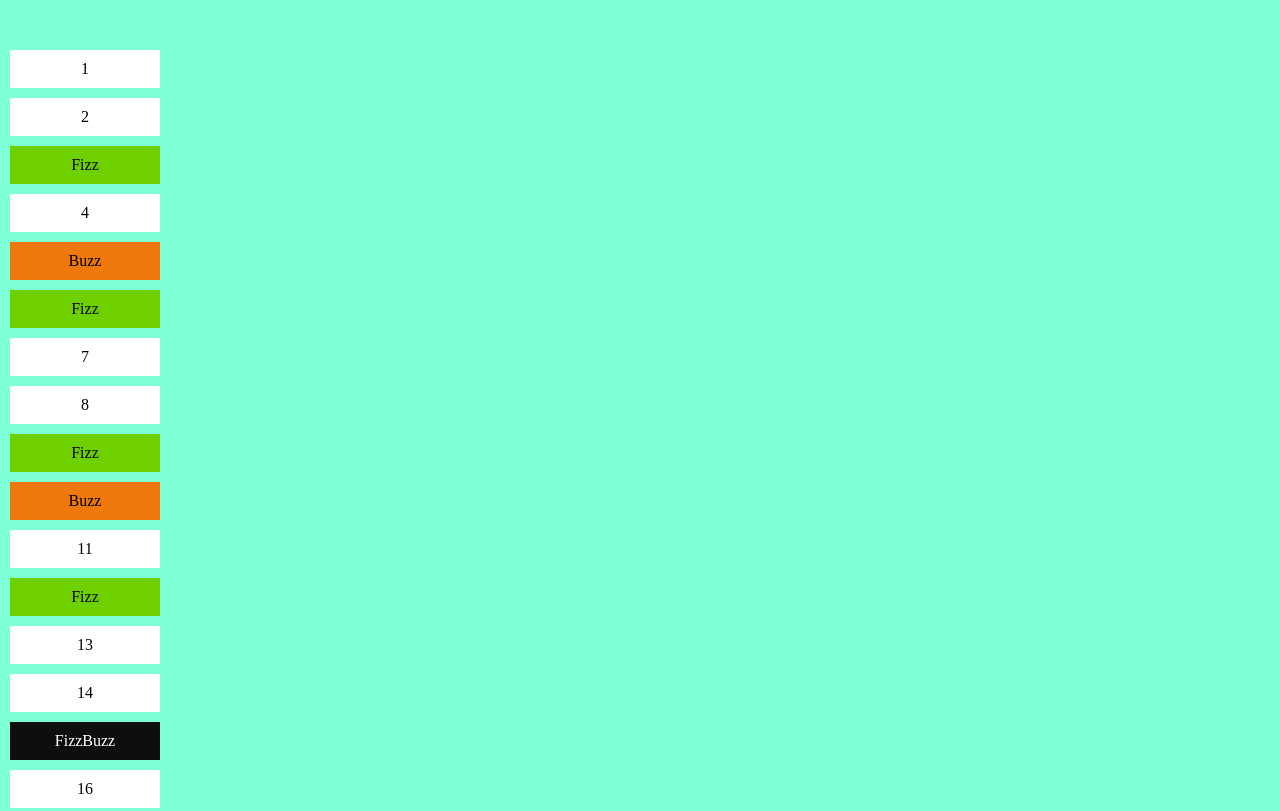
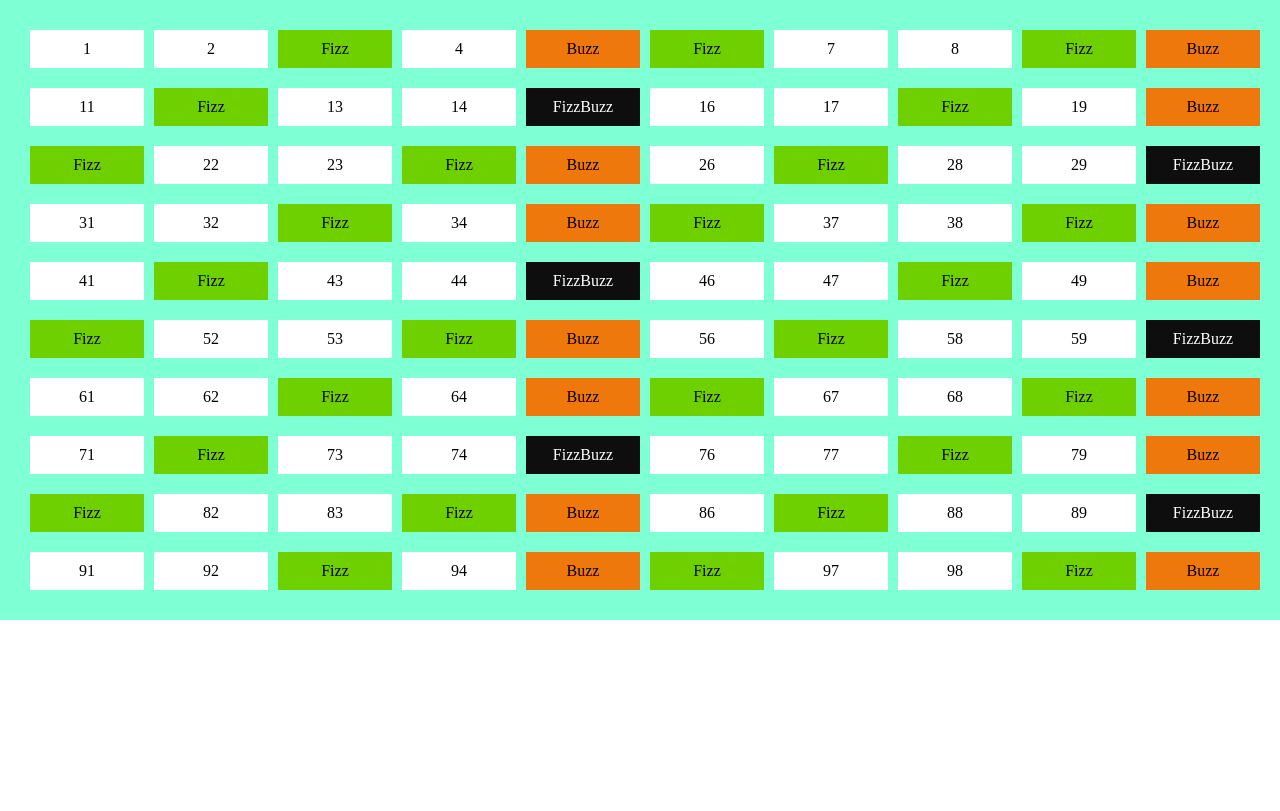
Before and after one commit to LucaBeltrami10/js-fizzbuzz, a plain HTML site: page index.html in a window 1280 px wide. Shown: the top 811 px of the page. Drawn offline with Linux system fonts and the light colour scheme.

Commit message:
modificato css. esercizio finito

```diff
--- a/css/style.css
+++ b/css/style.css
@@ -7,11 +7,14 @@
 ul{
     background-color: aquamarine;
     list-style-type: none;
-    padding: 40px 40px 40px 0;
+    padding: 20px;
+    display: flex;
+    flex-wrap: wrap;
+    justify-content: center;
 }
 
 li{
-    width: 150px;
+    width: calc((100% / 10) - 10px);
     margin: 10px 0 10px 10px;
     padding: 10px 0;
     text-align: center;
```
